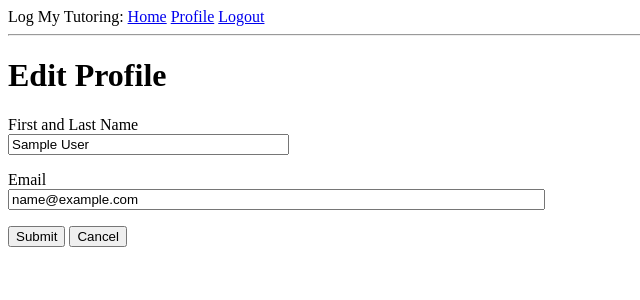
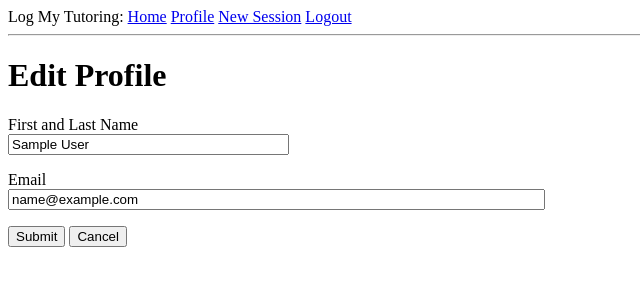
Before and after one commit to BrianBChoi/logmytutoring, a Flask app: page /edit-profile in a window 1280 px wide. Shown: the top 300 px of the page, without its empty margins (0-640 px from the left). Run offline with Flask 2, Linux system fonts and the light colour scheme; the visitor is signed in with stand-in values (Sample User, id 1); data comes from the database, SQL or seed files in the repository; parts of the project's set-up code (start-up, migrations or seed data) failed here and were passed over.

Commit message:
Add link to new session form in nav bar

```diff
--- a/app/templates/base.html
+++ b/app/templates/base.html
@@ -14,6 +14,7 @@
             <a href="{{ url_for('login') }}">Login</a>
             {% else %}
             <a href="{{ url_for('profile') }}">Profile</a>
+            <a href="{{ url_for('new_session')}}">New Session</a>
             <a href="{{ url_for('logout') }}">Logout</a>
             {% endif %}
         </div>
```
